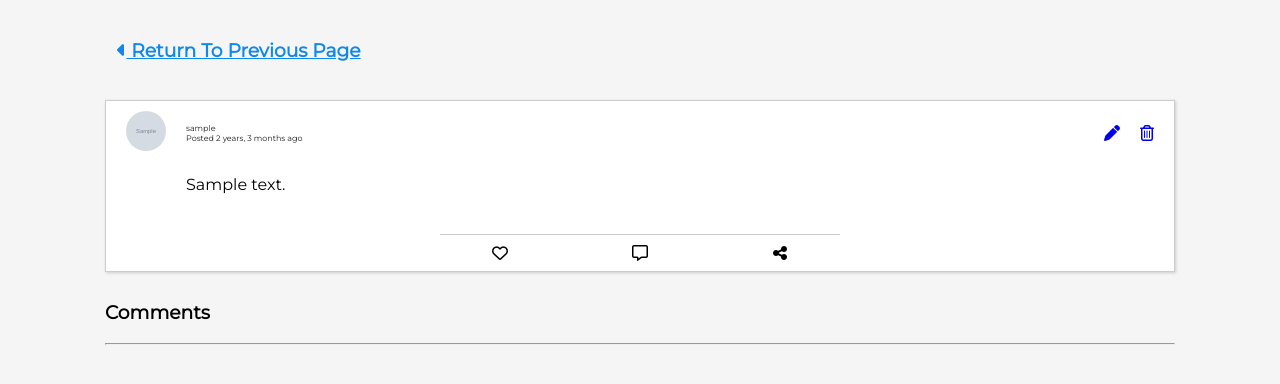
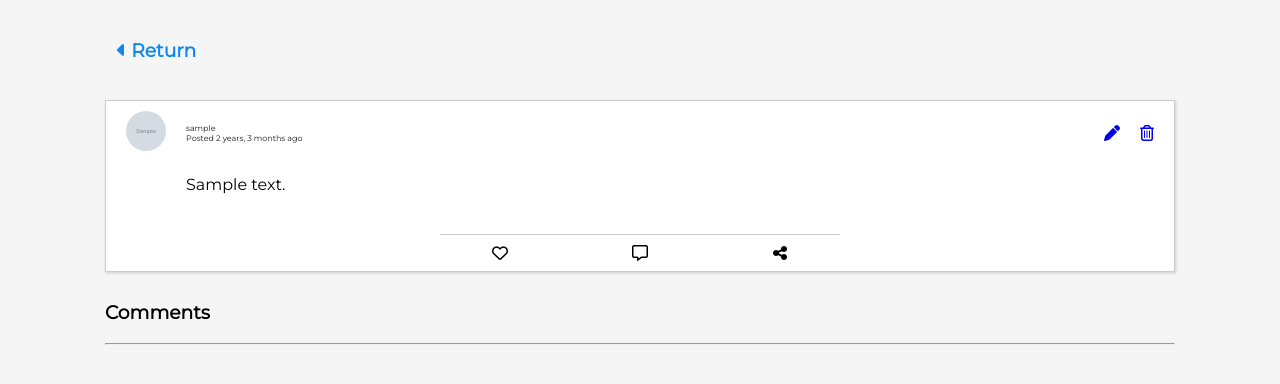
Before and after one commit to Arc-Data/BlogAppV2, a Django app: page /post/1/ in a window 1280 px wide. Shown: the part 60-444 px from the top of the page. Run offline with Django 4.2, Linux system fonts and the light colour scheme; a user stored in the database is signed in; tables that the repository leaves empty hold one stand-in row (values such as "Sample post"); grey boxes marked "Sample" are stand-in pictures; some libraries are stand-ins or nearby versions.

Commit message:
Fixed Return Behavior

```diff
--- a/social/templates/social/post-detail.html
+++ b/social/templates/social/post-detail.html
@@ -10,10 +10,11 @@
 			<h3>
 				{% if previous %}
 				<a href = "{{previous}}" class ="return-page">
+				<i class="fa-solid fa-caret-left"></i> Return</a>
 				{% else %}
-				<a href = "{% url 'home' %}">
+				<a href = "{% url 'home' %}" class = "return-page">
+				<i class="fa-solid fa-caret-left"></i> Home</a>
 				{% endif %}
-				<i class="fa-solid fa-caret-left"></i> Return To Previous Page</a>
 			</h3>
 			<div class = "post-container post-article post-full">
 				<div class = "post-content">
--- a/social/views.py
+++ b/social/views.py
@@ -51,6 +51,11 @@ class DetailPostView(LoginRequiredMixin, View):
 	def get(self, request, pk, *args, **kwargs):
 		post = Post.objects.get(id = pk)
 		previous = self.request.META.get('HTTP_REFERER')
+
+		current = self.request.build_absolute_uri()
+
+		if previous == current + 'edit/' or previous == current + 'delete/':
+			previous = None
 
 		context = {
 			'post':post,
--- a/static/css/style.css
+++ b/static/css/style.css
@@ -476,5 +476,4 @@ nav {
 .return-page {
 	padding: 10px 12px;
 	color: #1088eb;
-	text-decoration: underline;
 }
```
